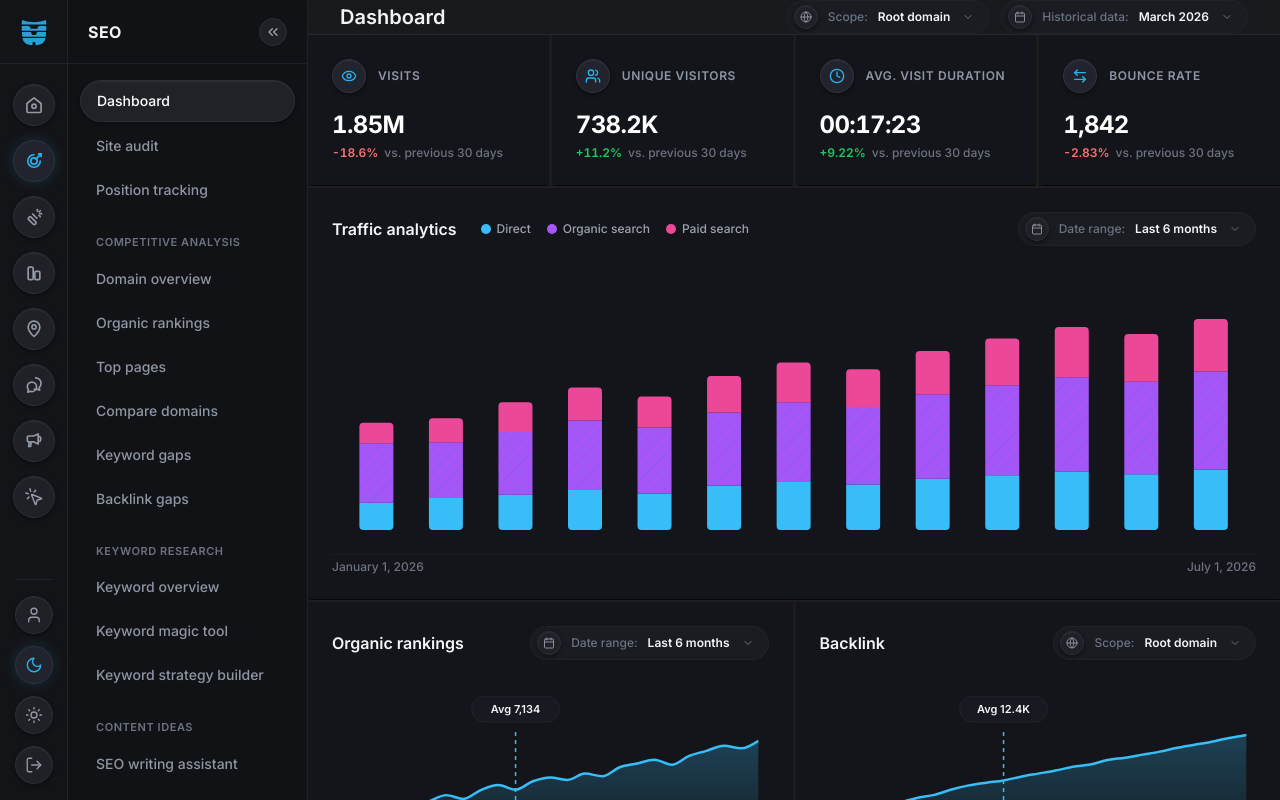
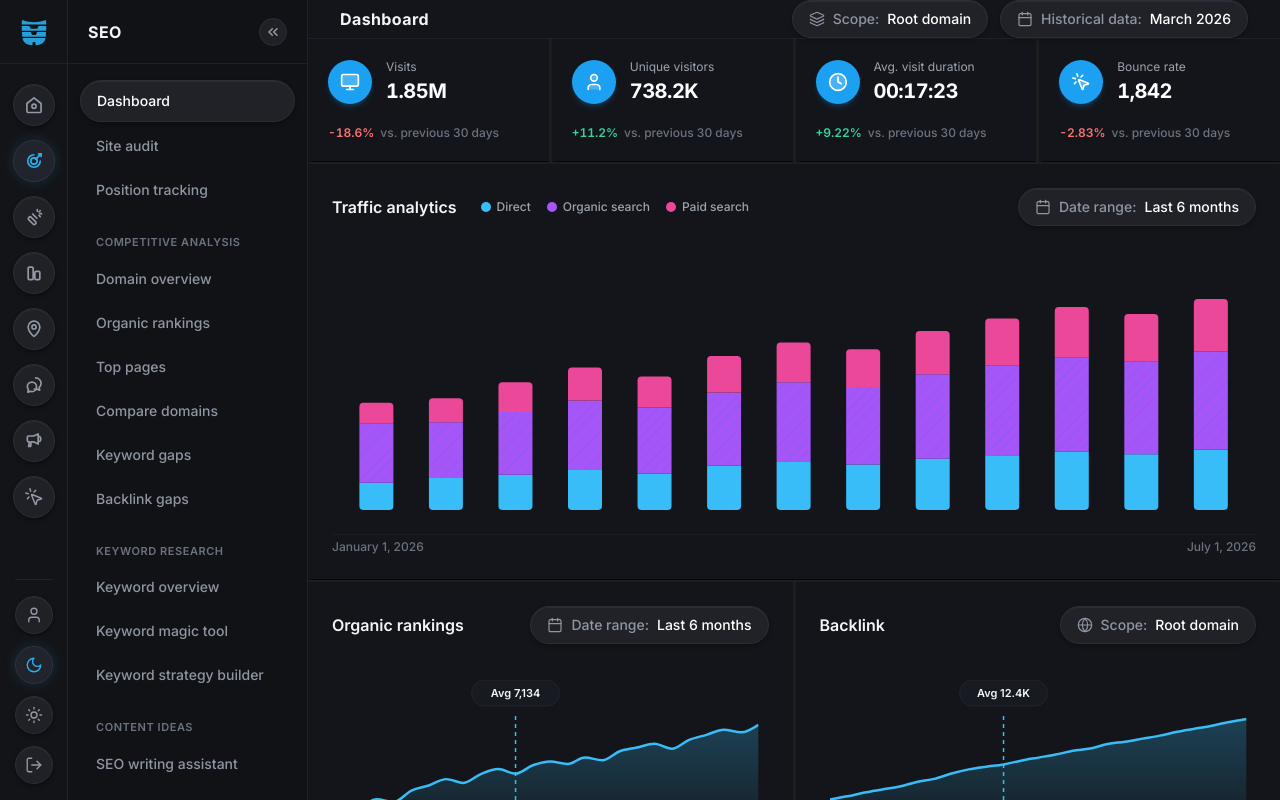
Before and after one commit to agarwalayush9/ProductivityDashboard, a Next.js app: page / in a window 1280 px wide. Built offline with nearby package versions, Linux system fonts and the light colour scheme.

Commit message:
refactor: update dashboard UI components with new dark theme styling and iconography

```diff
--- a/components/dashboard/stat-card.tsx
+++ b/components/dashboard/stat-card.tsx
@@ -2,7 +2,6 @@ import React from "react";
 import { Card } from "@/components/ui/card";
 import { StatCardData } from "@/types/dashboard";
 import { cn } from "@/lib/utils";
-import { CircleIconWrapper } from "@/components/ui/circle-icon-button";
 
 export function StatCard({
   label,
@@ -15,34 +14,37 @@ export function StatCard({
   const formattedDelta = `${isPositive ? "+" : ""}${deltaPercent}%`;
 
   return (
-    <Card className="flex flex-col justify-between h-full">
-      {/* Icon & Label Row */}
-      <div className="flex items-center gap-3 mb-4">
-        <CircleIconWrapper size={34} iconSize={17} active>
-          <Icon className="w-4 h-4 text-[#2BB0ED]" />
-        </CircleIconWrapper>
-        <span className="text-xs font-semibold uppercase tracking-wider text-[#8F96A3] truncate">
-          {label}
-        </span>
+    <Card className="flex flex-col justify-between h-full p-5 bg-[#13151A]">
+      {/* Top Row: Solid Blue Circle Icon + Label & Value */}
+      <div className="flex items-center gap-3.5 mb-4">
+        {/* Solid Vibrant Blue Circle */}
+        <div className="w-11 h-11 rounded-full bg-[#1CA0F2] flex items-center justify-center text-white shrink-0 shadow-md shadow-[#1CA0F2]/20">
+          <Icon className="w-5 h-5 text-white fill-white/20 stroke-[2]" />
         </div>
 
-      {/* Main Stat & Delta Row */}
-      <div className="space-y-1">
-        <div className="text-2xl font-bold text-white tracking-tight tabular-nums">
+        {/* Label and Metric Value Stacked */}
+        <div className="min-w-0 flex-1">
+          <div className="text-xs font-normal text-[#9CA3AF] truncate">
+            {label}
+          </div>
+          <div className="text-xl font-bold text-white tracking-tight tabular-nums mt-0.5">
             {value}
           </div>
-        <div className="flex items-center gap-1.5 text-xs font-medium">
+        </div>
+      </div>
+
+      {/* Bottom Row: Delta Percentage & Time Frame Label */}
+      <div className="flex items-center gap-1.5 text-xs font-medium pt-1">
         <span
           className={cn(
             "tabular-nums font-semibold",
-              isPositive ? "text-status-positive" : "text-status-negative"
+            isPositive ? "text-[#34D399]" : "text-[#F87171]"
           )}
         >
           {formattedDelta}
         </span>
         <span className="text-[#6B7280]">{deltaLabel}</span>
       </div>
-      </div>
     </Card>
   );
 }
--- a/components/layout/top-header.tsx
+++ b/components/layout/top-header.tsx
@@ -1,19 +1,19 @@
 import React from "react";
 import { FilterPill } from "@/components/ui/filter-pill";
-import { Globe, Calendar } from "lucide-react";
+import { Layers, Calendar } from "lucide-react";
 
 export function TopHeader() {
   return (
-    <header className="h-16 px-8 border-b border-surface-border flex items-center justify-between bg-surface-panel/40 backdrop-blur-sm sticky top-0 z-10">
+    <header className="h-16 px-8 border-b border-[#1E2129] flex items-center justify-between bg-[#13151A] sticky top-0 z-10 select-none">
       {/* Title */}
       <div>
-        <h1 className="text-xl font-semibold text-text-primary">Dashboard</h1>
+        <h1 className="text-base font-bold tracking-wide text-text-primary">Dashboard</h1>
       </div>
 
       {/* Filter Pills */}
       <div className="flex items-center gap-3">
         <FilterPill
-          icon={Globe}
+          icon={Layers}
           label="Scope"
           value="Root domain"
         />
--- a/components/ui/filter-pill.tsx
+++ b/components/ui/filter-pill.tsx
@@ -1,13 +1,10 @@
 import React, { ComponentType } from "react";
-import { ChevronDown } from "lucide-react";
 import { cn } from "@/lib/utils";
-import { CircleIconWrapper } from "@/components/ui/circle-icon-button";
 
 export interface FilterPillProps {
   label: string;
   value?: string;
   icon?: ComponentType<{ className?: string }>;
-  showChevron?: boolean;
   className?: string;
   onClick?: () => void;
 }
@@ -16,7 +13,6 @@ export function FilterPill({
   label,
   value,
   icon: Icon,
-  showChevron = true,
   className,
   onClick,
 }: FilterPillProps) {
@@ -25,20 +21,13 @@ export function FilterPill({
       type="button"
       onClick={onClick}
       className={cn(
-        "inline-flex items-center gap-2.5 bg-surface-raised hover:bg-surface-border/50 text-text-secondary hover:text-text-primary border border-surface-border/50 rounded-full pl-1.5 pr-3.5 py-1 text-xs font-medium transition-colors cursor-pointer select-none",
+        "inline-flex items-center gap-2 bg-[#202228] border border-[#2B2E37] shadow-[inset_0_1px_1px_rgba(255,255,255,0.06),0_2px_4px_rgba(0,0,0,0.3)] hover:bg-[#252830] text-[#8F96A3] rounded-full px-4 py-2 text-sm font-medium transition-all cursor-pointer select-none",
         className
       )}
     >
-      {Icon && (
-        <CircleIconWrapper
-          icon={Icon as React.ElementType}
-          size={24}
-          iconSize={12}
-        />
-      )}
-      <span className="text-text-muted">{label}:</span>
-      {value && <span className="font-semibold text-text-primary">{value}</span>}
-      {showChevron && <ChevronDown className="w-3 h-3 text-text-muted ml-0.5" />}
+      {Icon && <Icon className="w-4 h-4 text-[#8F96A3] stroke-[1.8]" />}
+      <span className="text-[#8F96A3]">{label}:</span>
+      {value && <span className="font-medium text-white">{value}</span>}
     </button>
   );
 }
```
Also changed, not shown: lib/mock-data.ts (+4 -4 lines). Lines whose indentation alone changed are shown as unchanged.
